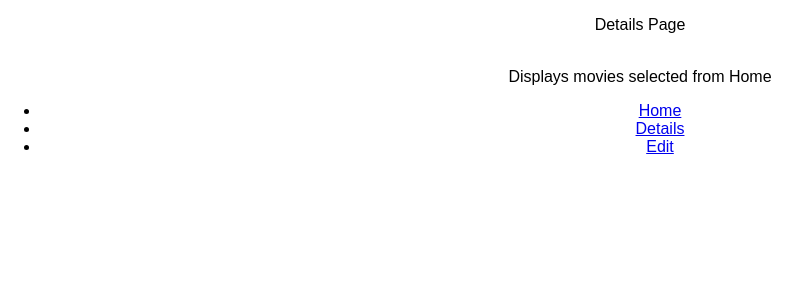
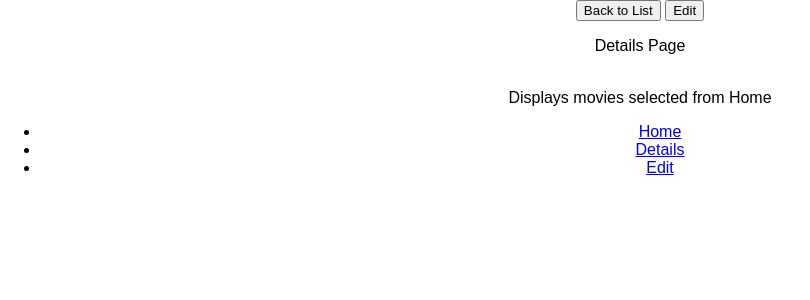
Before and after one commit to moose35/movie-sagas-master, a React (Create React App) app: page /#/details in a window 1280 px wide. Shown: the top 300 px of the page, without its empty margins (0-810 px from the left). Built offline with nearby package versions, Linux system fonts and the light colour scheme.

Commit message:
add back/edit buttons to Details component

```diff
--- a/src/components/Details/Details.js
+++ b/src/components/Details/Details.js
@@ -6,6 +6,7 @@ class Details extends Component {
   render() {
     return (
       <div className="App">
+          <button>Back to List</button> <button>Edit</button>
         <p>Details Page</p>
         <br /> Displays movies selected from Home
       </div>
```
